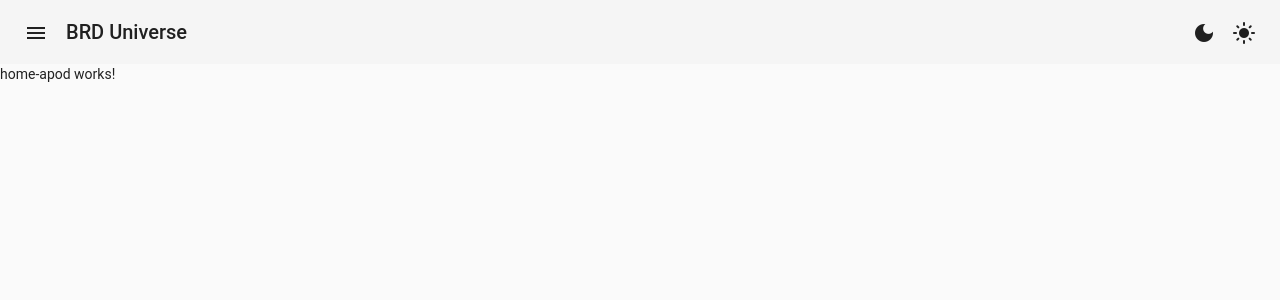
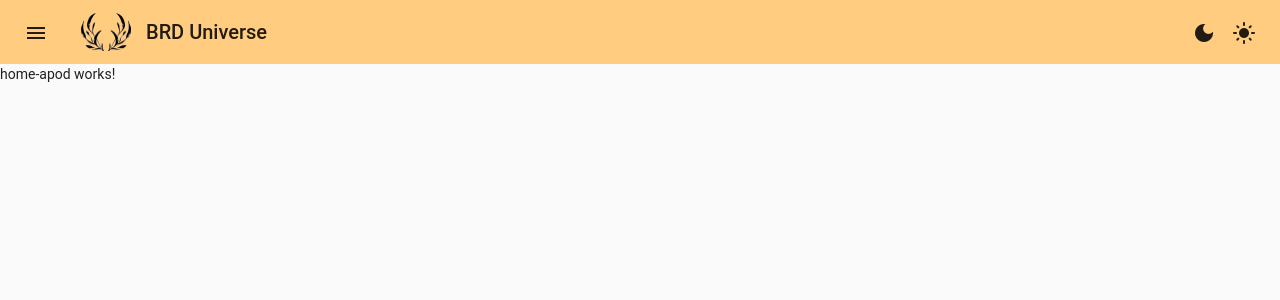
Before and after one commit to Lara-brd/nasaApp-2, an Angular app: page /apod in a window 1280 px wide. Shown: the top 300 px of the page. Built offline with nearby package versions, Linux system fonts and the light colour scheme; a web font is replaced by a local one.

Commit message:
logo and change colors

```diff
--- a/src/app/apod/components/big-image/big-image.component.scss
+++ b/src/app/apod/components/big-image/big-image.component.scss
@@ -21,12 +21,11 @@
 
 
     img{
-      width: auto;
       object-fit:contain;
     }
 
     .content {
-      margin-top:50px;
+      margin-top:30px;
       .date{
         margin-top:30px;
         opacity: .5;
--- a/src/app/app.component.html
+++ b/src/app/app.component.html
@@ -32,13 +32,19 @@
 
 
   <!-- content -->
-  <mat-toolbar class="navBar">
+  <mat-toolbar color="primary" class="navBar">
     <button mat-icon-button
             class="example-icon"
             aria-label="Example icon-button with menu icon"
             (click)="sidenav.toggle()">
       <mat-icon>menu</mat-icon>
     </button>
+    <img  class="logo rounded"
+          src="../assets/images/logoBrd.png"
+          width="50px"
+          alt="logoBRD"
+          [class]="getClassLogo()"
+          routerLink="/home">
     <span class="go-home" routerLink="/home">BRD Universe</span>
     <span class="spacer"></span>
     <!-- dark mode -->
@@ -65,6 +71,7 @@
     <router-outlet></router-outlet>
   </div>
 
+
   <router-outlet></router-outlet>
 
 </mat-sidenav-container>
--- a/src/app/app.component.scss
+++ b/src/app/app.component.scss
@@ -7,3 +7,9 @@
   height:8vh;
   min-height:30px;
 }
+
+.logo{
+  padding:5px;
+  margin-left: 20px;
+  cursor: pointer;
+}
--- a/src/app/app.component.ts
+++ b/src/app/app.component.ts
@@ -80,4 +80,8 @@ export class AppComponent implements OnInit {
     return this._generalService.setBg()
   }
 
+  getClassLogo(){
+    return this._generalService.setBgLogo();
+  }
+
 }
--- a/src/services/general.service.ts
+++ b/src/services/general.service.ts
@@ -28,6 +28,9 @@ export class GeneralService {
     return this.lightTheme ? 'color-lightprimary-transp': 'color-darkprimary-transp';
   }
 
+  setBgLogo(){
+    return  this.lightTheme ? 'bg-orange': 'bg-blue';
+  }
   // .color-lightprimary-transp{
   //   color: $light-primary;
 
--- a/src/styles.scss
+++ b/src/styles.scss
@@ -10,8 +10,8 @@ $light-accent:#880E4F;
 $light-warn:#D32F2F;
 
 //dark
-$dark-primary:#0288D1;
-$dark-accent:#4DD0E1;
+$dark-primary:#4DD0E1;
+$dark-accent:#26A69A;
 
 
 .bg-orange{
--- a/src/styles/_darkTheme.scss
+++ b/src/styles/_darkTheme.scss
@@ -3,8 +3,8 @@
 @include mat.core();
 
     // Define a dark theme
-    $dark-primary: mat.define-palette(mat.$light-blue-palette,700);
-    $dark-accent: mat.define-palette(mat.$cyan-palette,300);
+    $dark-primary: mat.define-palette(mat.$cyan-palette,300);
+    $dark-accent: mat.define-palette(mat.$teal-palette,400);
 
     $dark-theme: mat.define-dark-theme((
       color: (
```
Also changed, not shown: src/assets/images/logoBrd.png (added).
